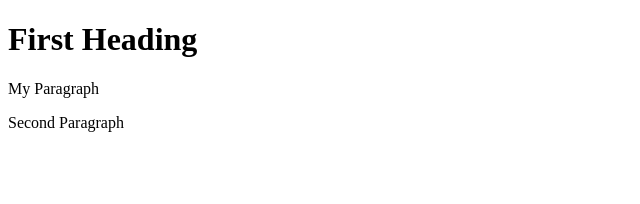
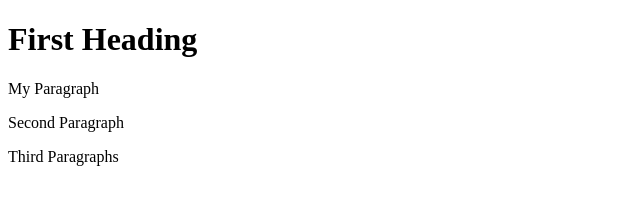
Before and after one commit to shahfahad746/git-test, a plain HTML site: page index.html in a window 1280 px wide. Shown: the whole page, without its empty margins (0-640 px from the left). Drawn offline with Linux system fonts and the light colour scheme.

Commit message:
Fourth Commit

```diff
--- a/index.html
+++ b/index.html
@@ -9,5 +9,6 @@
     <h1>First Heading</h1>
     <p>My Paragraph</p>
     <p>Second Paragraph</p>
+    <p>Third Paragraphs</p>
 </body>
 </html>
```
